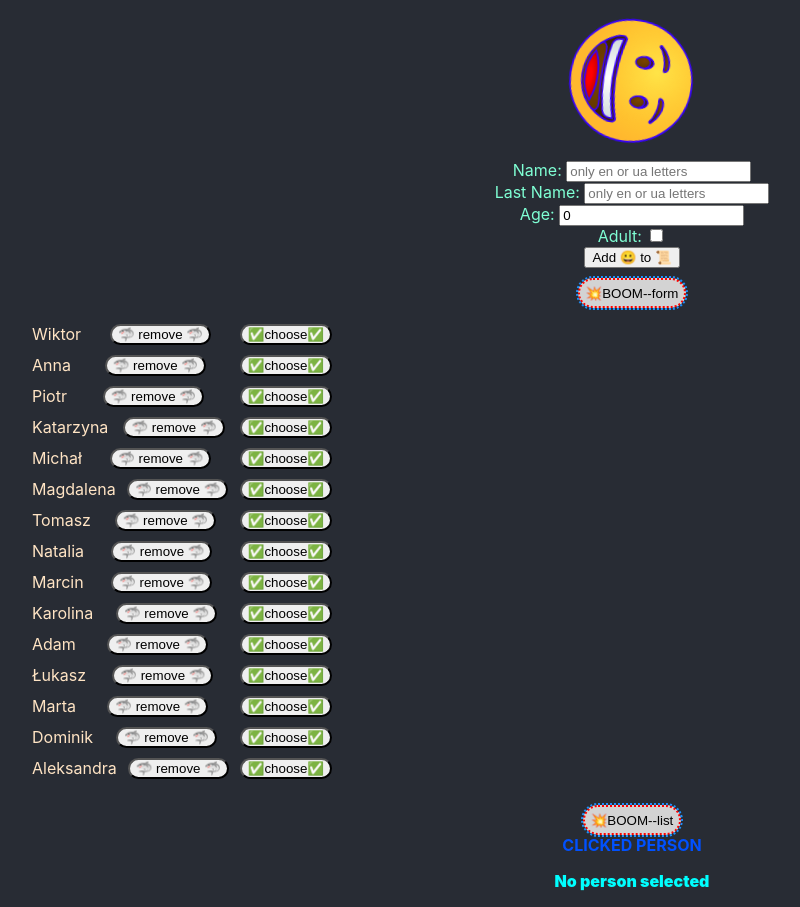
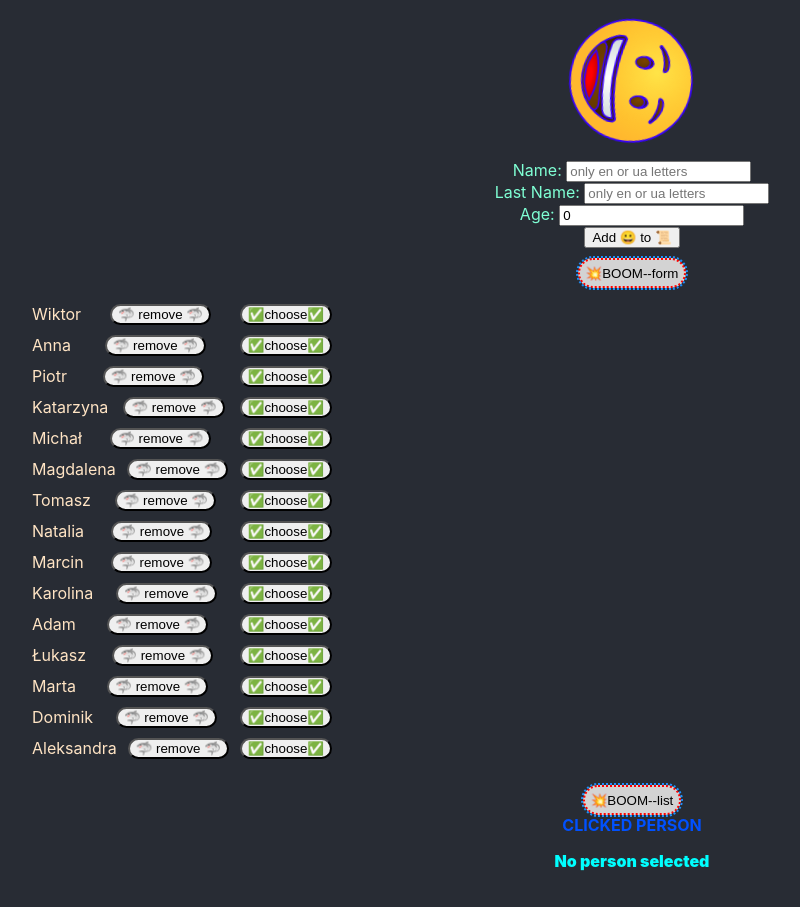
Before and after one commit to Patryk-Buczkowski/List_with_animation, a React (Create React App) app: page / in a window 1280 px wide. Shown: the whole page, without its empty margins (8-808 px from the left). Built offline with nearby package versions, Linux system fonts and the light colour scheme.

Commit message:
auto set adult depend on age

```diff
--- a/src/People/PeopleForm.tsx
+++ b/src/People/PeopleForm.tsx
@@ -32,23 +32,24 @@ export const PeopleForm: React.FC<Props> = ({ onDataReady }) => {
     newValue = newValue.replace(/[^a-zA-Zа-яА-Я\s]/g, '');
 
     setName(newValue);
-  }
+  };
 
   const handleSetLastName = (event: React.ChangeEvent<HTMLInputElement>) => {
     let newValue = event.target.value;
     newValue = newValue.replace(/[^a-zA-Zа-яА-Я\s]/g, '');
 
     setLastName(newValue);
-  }
+  };
 
   const handleSetAdult = (event: React.ChangeEvent<HTMLInputElement>) => {
+    setAge(+event.target.value)
+
     if (age >= 18) {
-      setAdult(event.target.checked)
+      setAdult(true);
     } else {
       return null;
     }
-
-  }
+  };
 
   return (
     <form className="formPeople" onSubmit={handleSubmitForm}>
@@ -56,7 +57,7 @@ export const PeopleForm: React.FC<Props> = ({ onDataReady }) => {
         <label htmlFor="name">Name: </label>
         <input
           type="text"
-          placeholder='only en or ua letters'
+          placeholder="only en or ua letters"
           id="name"
           name="name"
           value={name}
@@ -70,7 +71,7 @@ export const PeopleForm: React.FC<Props> = ({ onDataReady }) => {
           type="text"
           id="LastName"
           name="LastName"
-          placeholder='only en or ua letters'
+          placeholder="only en or ua letters"
           value={lastName}
           onChange={handleSetLastName}
         />
@@ -84,11 +85,11 @@ export const PeopleForm: React.FC<Props> = ({ onDataReady }) => {
           min={0}
           name="age"
           value={age}
-          onChange={event => setAge(+event.target.value)}
+          onChange={handleSetAdult}
         />
       </div>
 
-      <div className="formPeople__inputContainer">
+      {/* <div className="formPeople__inputContainer">
         <label htmlFor="adult">Adult: </label>
         <input
           type="checkbox"
@@ -97,7 +98,7 @@ export const PeopleForm: React.FC<Props> = ({ onDataReady }) => {
           checked={adult}
           onChange={handleSetAdult}
         />
-      </div>
+      </div> */}
 
       <button>Add 😀 to 📜</button>
     </form>
```
